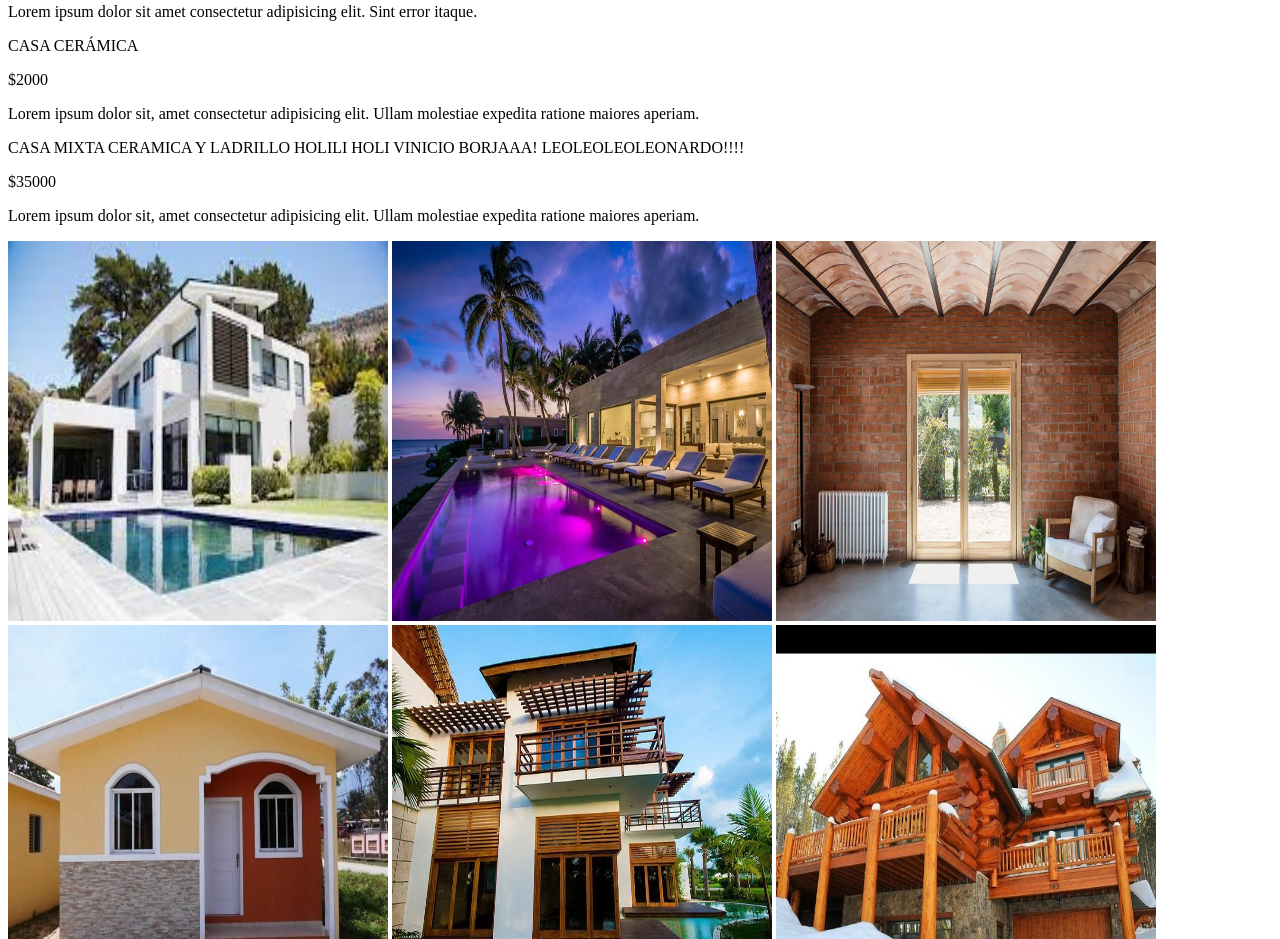
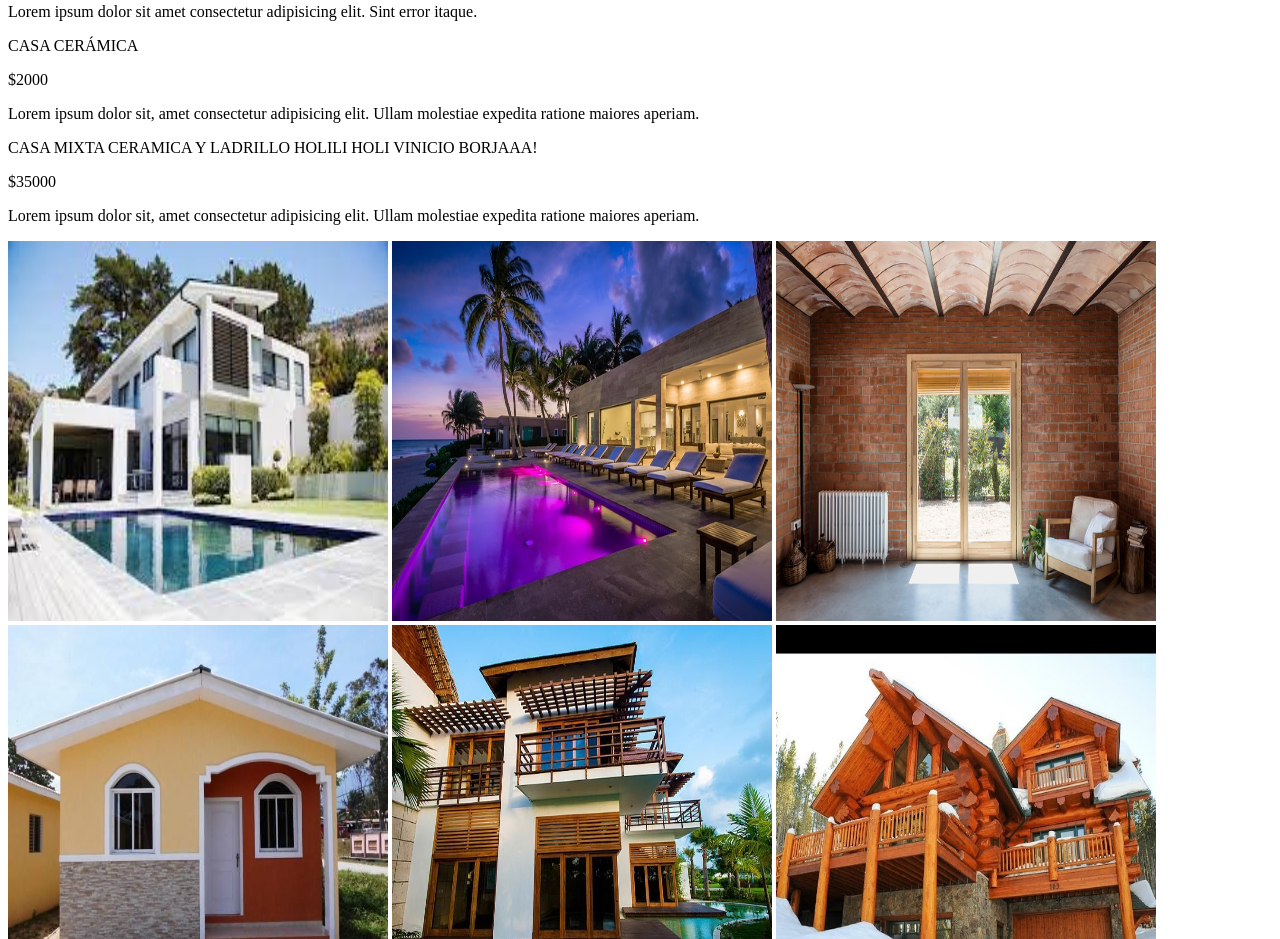
Before and after one commit to Vinici0/Fundamentos-Web, a plain HTML site: page index.html in a window 1280 px wide. Shown: the part 1348-2287 px from the top of the page. Drawn offline with Linux system fonts and the light colour scheme; a web font is replaced by a local one.

Commit message:
PRUEBA-E4

```diff
--- a/index.html
+++ b/index.html
@@ -115,7 +115,7 @@
                             <!--CUARTA OFERTA OFERTAS-->
 
                             <div class="precios">
-                                <p class="nombre"> CASA MIXTA CERAMICA Y LADRILLO HOLILI HOLI VINICIO BORJAAA! LEOLEOLEOLEONARDO!!!!</p>
+                                <p class="nombre"> CASA MIXTA CERAMICA Y LADRILLO HOLILI HOLI VINICIO BORJAAA!</p>
                                 <p class="precio">$35000</p>
                                 <p class="descripción">Lorem ipsum dolor sit, amet consectetur adipisicing elit. Ullam
                                     molestiae expedita ratione maiores aperiam. </p>
```
